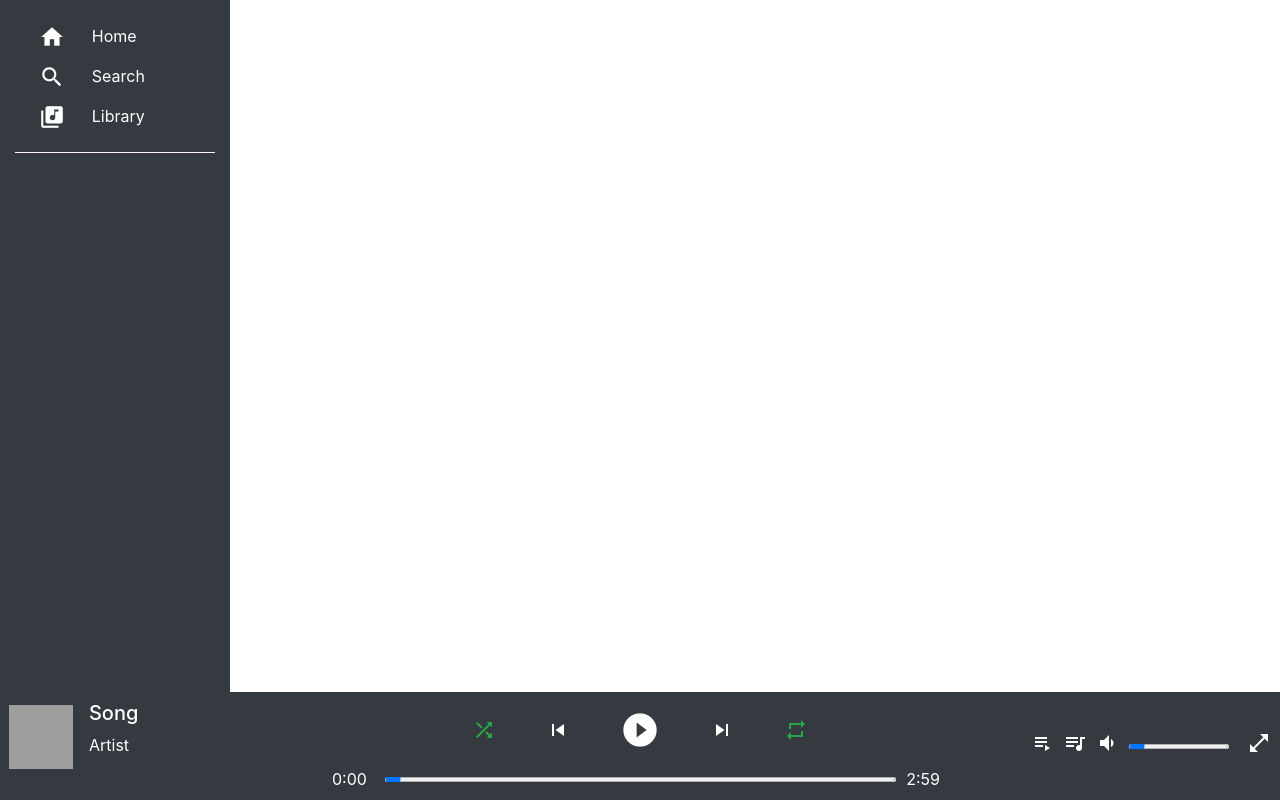
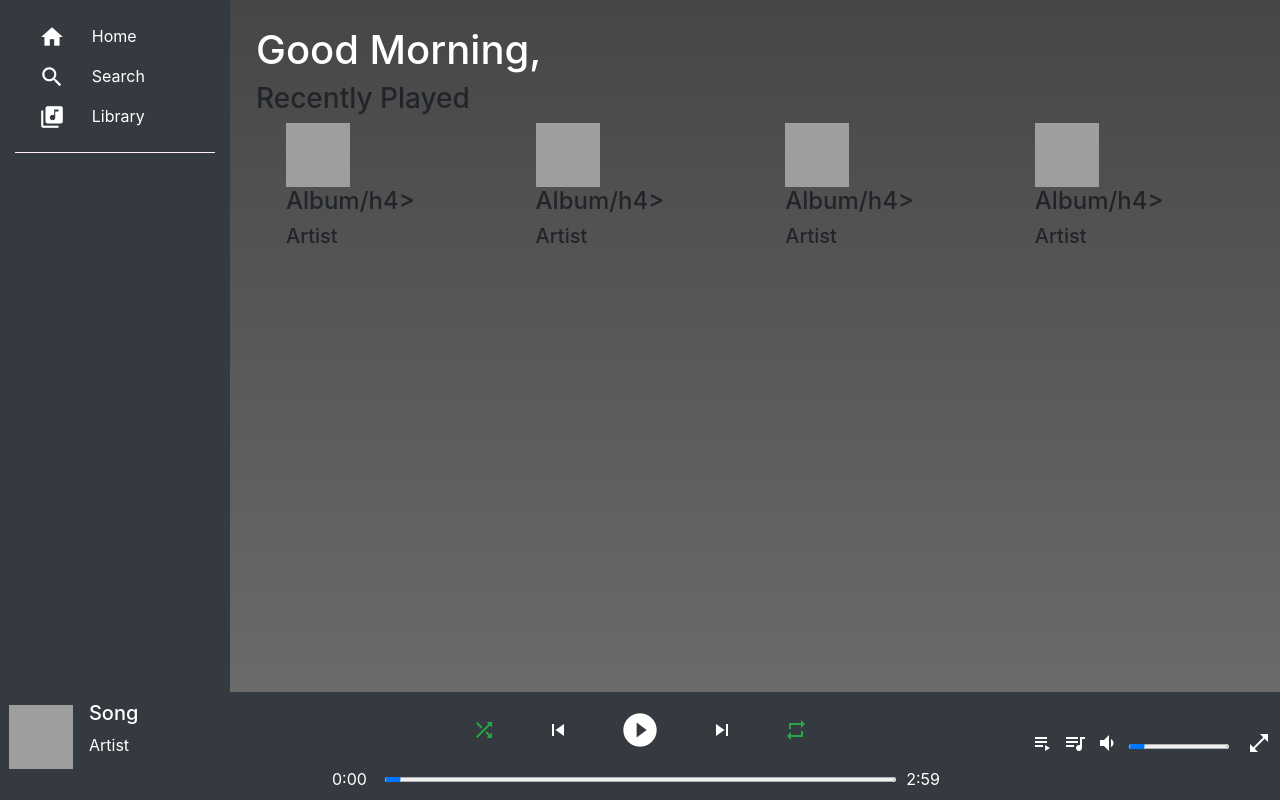
Before and after one commit to KevinKingslin/Audify, a Django app: page / in a window 1280 px wide. Run offline with Django 3.2, Linux system fonts and the light colour scheme; some libraries are stand-ins or nearby versions; grey boxes are pictures that could not be loaded.

Commit message:
Added content section

```diff
--- a/audify/templates/audify/index.html
+++ b/audify/templates/audify/index.html
@@ -1,4 +1,38 @@
 {% extends "audify/layout.html" %}
 
 {% block body %}
+    <h1 style="color: white;">Good Morning, </h1>
+    <h3>Recently Played </h3>
+    <div class="container-fluid">
+        <div class="row">
+            <div class="col">
+                <div class="container">
+                    <img src="static/audify/loginIMG1.jpg" style="width:64px;height:64px" class="align-self-center mr-3" alt="...">
+                    <h4>Album/h4>
+                    <h5>Artist</h5>
+                </div>
+            </div>
+            <div class="col">
+                <div class="container">
+                    <img src="static/audify/loginIMG1.jpg" style="width:64px;height:64px" class="align-self-center mr-3" alt="...">
+                    <h4>Album/h4>
+                    <h5>Artist</h5>
+                </div>
+            </div>
+            <div class="col">
+                <div class="container">
+                    <img src="static/audify/loginIMG1.jpg" style="width:64px;height:64px" class="align-self-center mr-3" alt="...">
+                    <h4>Album/h4>
+                    <h5>Artist</h5>
+                </div>
+            </div>
+            <div class="col">
+                <div class="container">
+                    <img src="static/audify/loginIMG1.jpg" style="width:64px;height:64px" class="align-self-center mr-3" alt="...">
+                    <h4>Album/h4>
+                    <h5>Artist</h5>
+                </div>
+            </div>
+        </div>
+    </div>
 {% endblock %}
--- a/audify/templates/audify/layout.html
+++ b/audify/templates/audify/layout.html
@@ -22,7 +22,9 @@
         <!--<script src="{% static 'audify/mainpage.js' %}"></script>-->
     </head>
     <body>
-        <nav class="bg-dark" style="width: 18%; height: 100vh;">
+        <div>
+            <!-- Sidebar -->
+            <nav class="bg-dark" style="width: 18%; height: 100vh; position: fixed; float: left;">
                 <div class="col-sm">
                     <div class="row pt-4">
                         <div class="col-4"><i class="material-icons ml-4 text-white" style="font-size:26px">home</i></div>
@@ -39,6 +41,15 @@
                     <hr style="border-color: lavenderblush;">
                 </div>
             </nav>
+
+            <!-- Content -->
+            <div style="margin-left: 18%; height: 100vh;background: linear-gradient(to bottom, rgb(70, 70, 70), rgb(112, 112, 112 )); padding: 2%;">
+                {% block body %}
+                {% endblock %}
+            </div>
+        </div>
+
+        <!-- Music Bar -->
         <div class="container-fluid fixed-bottom bg-dark" style="padding: 0.7vw;">
             <div class="row">
                 <div class="col-3">
```
Lines whose indentation alone changed are shown as unchanged.
